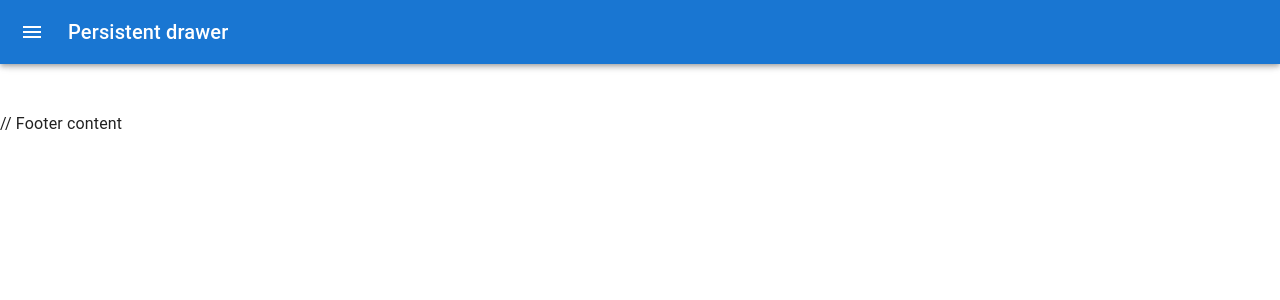
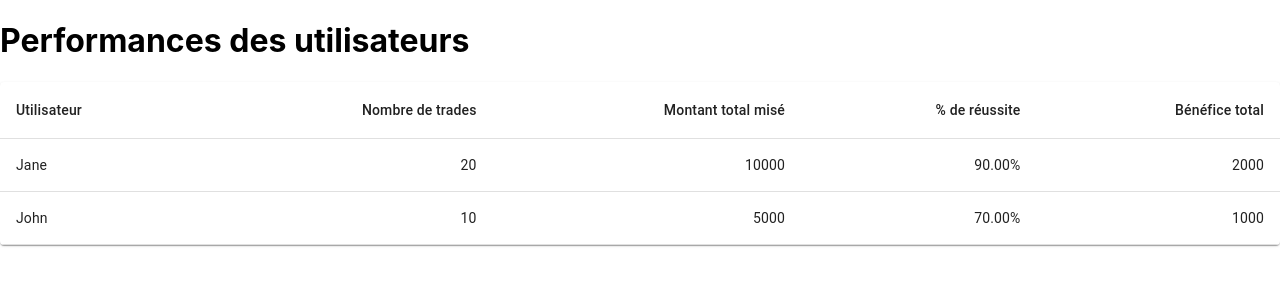
Before and after one commit to elie-atia/react-web-app, a React (Create React App) app: page /performance in a window 1280 px wide. Shown: the top 300 px of the page. Built offline with nearby package versions, Linux system fonts and the light colour scheme.

Commit message:
add UserPerformancePage with a user ranking chart based on their earnings and success rate

```diff
--- /dev/null
+++ b/src/containers/UserPerformancePage.js
@@ -0,0 +1,38 @@
+import React from 'react';
+import { Table, TableBody, TableCell, TableContainer, TableHead, TableRow, Paper } from '@mui/material';
+
+function UserPerformancePage({ users }) {
+  const sortedUsers = users.sort((a, b) => b.totalProfit - a.totalProfit);
+
+  return (
+    <div>
+      <h1>Performances des utilisateurs</h1>
+      <TableContainer component={Paper}>
+        <Table>
+          <TableHead>
+            <TableRow>
+              <TableCell>Utilisateur</TableCell>
+              <TableCell align="right">Nombre de trades</TableCell>
+              <TableCell align="right">Montant total misé</TableCell>
+              <TableCell align="right">% de réussite</TableCell>
+              <TableCell align="right">Bénéfice total</TableCell>
+            </TableRow>
+          </TableHead>
+          <TableBody>
+            {sortedUsers.map((user, index) => (
+              <TableRow key={index}>
+                <TableCell component="th" scope="row">{user.name}</TableCell>
+                <TableCell align="right">{user.numTrades}</TableCell>
+                <TableCell align="right">{user.totalAmount}</TableCell>
+                <TableCell align="right">{((user.numSuccessfulTrades / user.numTrades) * 100).toFixed(2)}%</TableCell>
+                <TableCell align="right">{user.totalProfit}</TableCell>
+              </TableRow>
+            ))}
+          </TableBody>
+        </Table>
+      </TableContainer>
+    </div>
+  );
+}
+
+export default UserPerformancePage;
--- a/src/routes.js
+++ b/src/routes.js
@@ -5,6 +5,7 @@ import Login from './containers/Login';
 import Signup from './containers/Signup';
 import TradingPage from './containers/TradingPage';
 import TransactionHistoryRoute from './containers/TransactionHistoryRoute';
+import UserPerformancePage from './containers/UserPerformancePage';
 
 import Page1 from './containers/Page1';
 import Page2 from './containers/Page2';
@@ -14,6 +15,23 @@ import Layout from './containers/Layout/Layout';
 // footer components in one place.
 
 const Routes = () => {
+    const users =
+    [
+{
+          name: 'John',
+          numTrades: 10,
+          numSuccessfulTrades: 7,
+          totalAmount: 5000,
+          totalProfit: 1000
+        },
+        {
+          name: 'Jane',
+          numTrades: 20,
+          numSuccessfulTrades: 18,
+          totalAmount: 10000,
+          totalProfit: 2000
+        }
+    ]
     return (
         <>
             <Switch>
@@ -22,7 +40,7 @@ const Routes = () => {
                 <Route exact={true} path='/signup' component={Signup} />
                 <Route exact={true} path='/trading' component={TradingPage} />
                 <Route exact={true} path='/history' component={TransactionHistoryRoute} />
-
+                <Route exact path="/performance" render={() => <UserPerformancePage users={users} />} />
                 <Layout>
                     <Route exact={true} path='/page1' component={Page1} />
                 </Layout>
```
